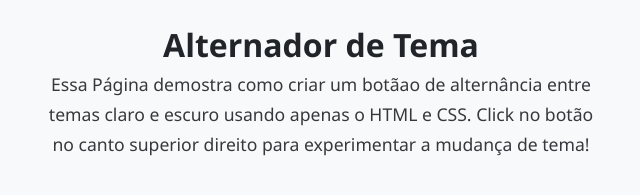
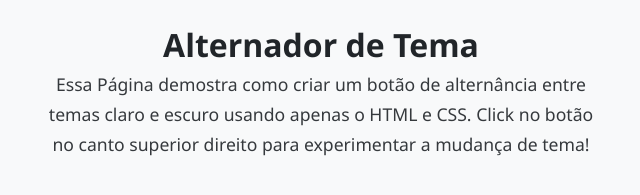
Before and after one commit to sarasmorais/troca-de-tema, a plain HTML site: page index.html in a window 1280 px wide. Shown: the part 321-516 px from the top of the page, 319-959 px from the left. Drawn offline with Linux system fonts and the light colour scheme.

Commit message:
ajuste no p

```diff
--- a/index.html
+++ b/index.html
@@ -16,7 +16,7 @@
     <div class="page">
         <div class="content">
             <h1>Alternador de Tema</h1>
-            <p class="info-text"> Essa Página demostra como criar um botãao de alternância entre temas claro e escuro usando apenas o HTML e CSS. Click no botão no canto superior direito para experimentar a mudança de tema!</p>
+            <p class="info-text"> Essa Página demostra como criar um botão de alternância entre temas claro e escuro usando apenas o HTML e CSS. Click no botão no canto superior direito para experimentar a mudança de tema!</p>
         </div>
     </div>
 </body>
```
